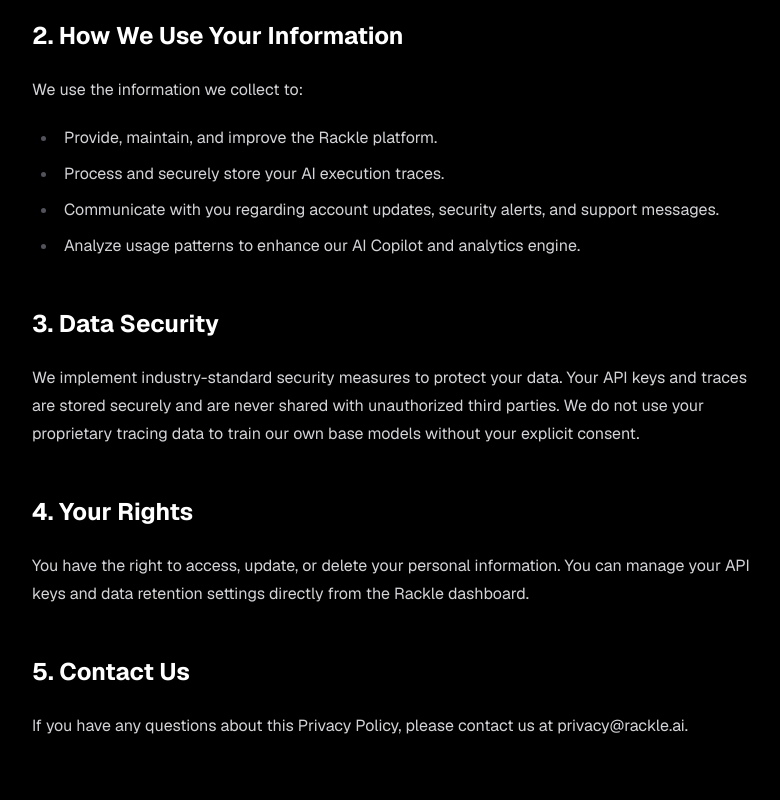
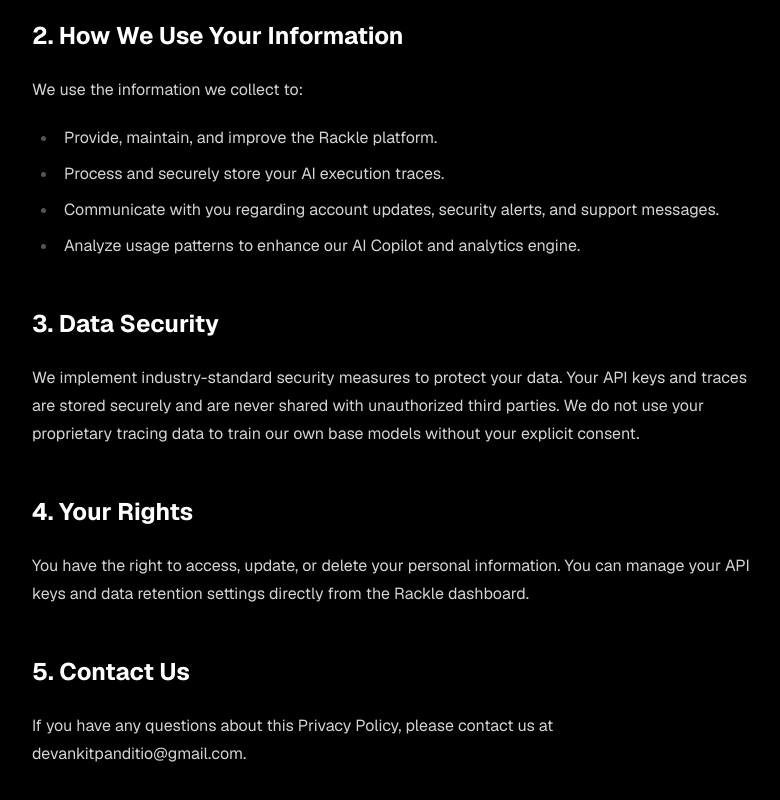
Before and after one commit to student-ankitpandit/rackletrace, a Next.js app in the folder frontend/: page /legal/privacy in a window 1280 px wide. Shown: the part 500-1300 px from the top of the page, without its empty margins (248-1028 px from the left). Built offline with nearby package versions, Linux system fonts and the light colour scheme; a web font is replaced by a local one.

Commit message:
added contact email to privacy policy

```diff
--- a/frontend/app/legal/privacy/page.tsx
+++ b/frontend/app/legal/privacy/page.tsx
@@ -42,7 +42,7 @@
 
           <h2>5. Contact Us</h2>
           <p>
-            If you have any questions about this Privacy Policy, please contact us at privacy@rackle.ai.
+            If you have any questions about this Privacy Policy, please contact us at devankitpanditio@gmail.com.
           </p>
         </article>
       </div>
```
